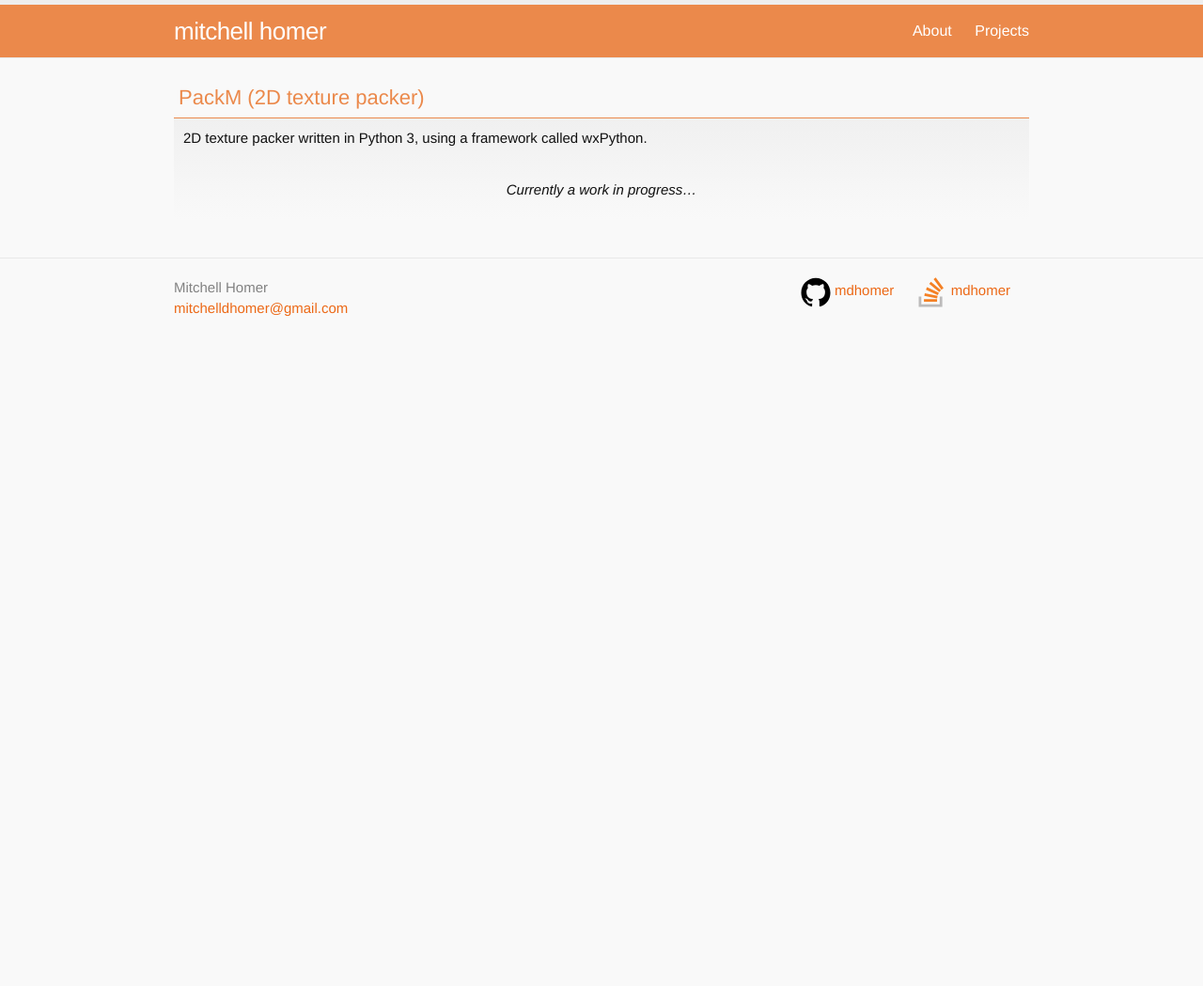
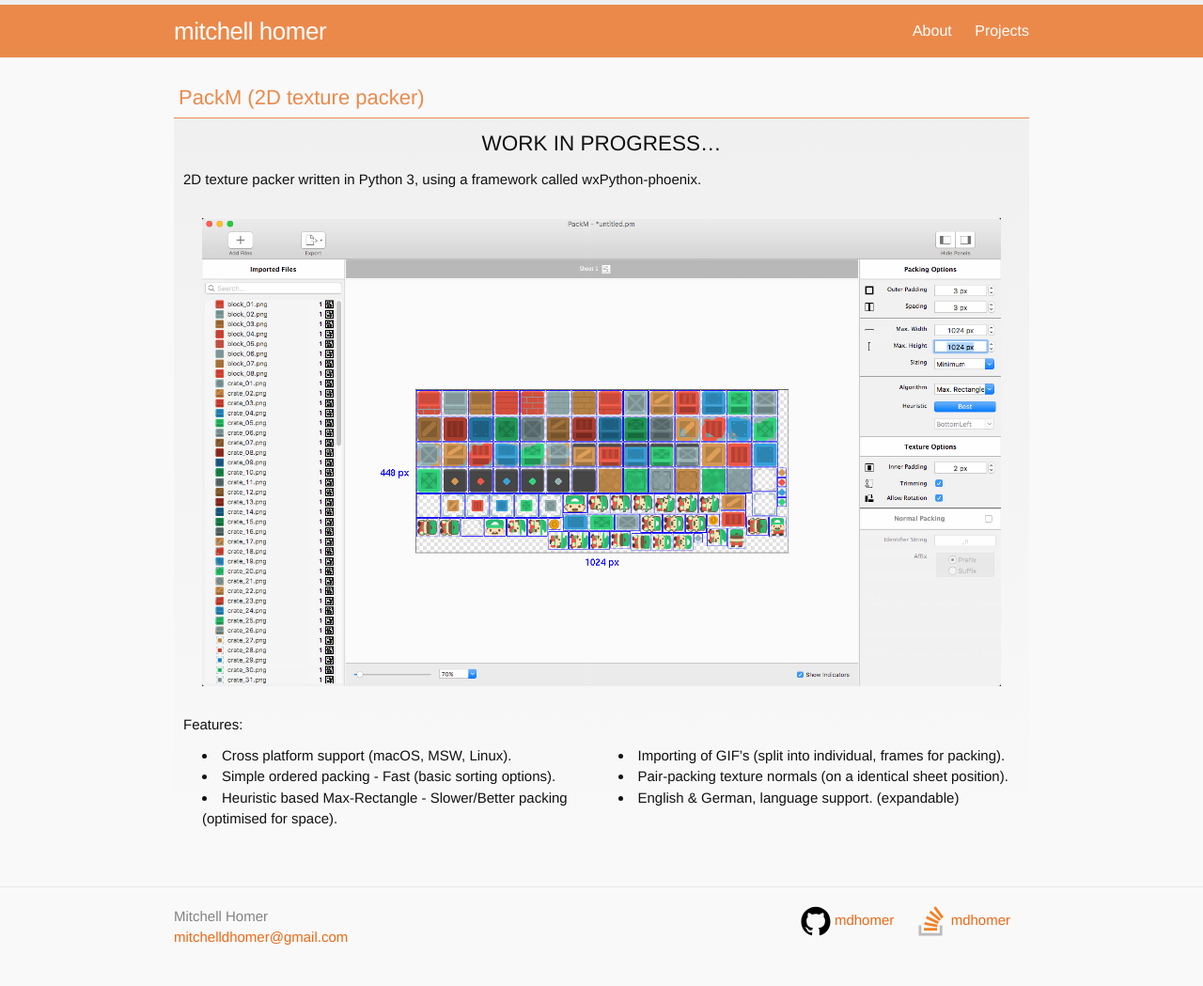
Before and after one commit to mdhomer/mdhomer.github.io, a Jekyll site: the page built from _projects/2-PackM.md, in a window 1280 px wide. Shown: the whole page at 94% size. Built offline with Jekyll 4.4.1, drawn with Linux system fonts in a browser that asks for light colours; before the commit the page ends 900 px from its top, so only the background shows below that.

Commit message:
pack-m info. & mixins

```diff
--- a/_projects/2-PackM.md
+++ b/_projects/2-PackM.md
@@ -6,8 +6,19 @@ permalink: /projects/2-PackM
 image: /assets/images/projects/2-PackM/packm-logo.png
 desc: Cross platform (macOS, MSW, Linux) texture packing application.<br><br>In progress...
 ---
-2D texture packer written in Python 3, using a framework called wxPython.
 
-<br />
-*Currently a work in progress...*
+## WORK IN PROGRESS...
 {:.center}
+
+2D texture packer written in Python 3, using a framework called wxPython-phoenix.
+
+![Screenshot - macOS Sierra](/assets/images/projects/2-PackM/packm-screenshot.png){:.padding}
+
+#### Features:
+- Cross platform support (macOS, MSW, Linux).
+- Simple ordered packing - Fast (basic sorting options).
+- Heuristic based Max-Rectangle - Slower/Better packing (optimised for space).
+- Importing of GIF's (split into individual, frames for packing).
+- Pair-packing texture normals (on a identical sheet position).
+- English & German, language support. (expandable)
+{:.list-2col}
--- /dev/null
+++ b/_sass/mixin-utility.scss
@@ -0,0 +1,14 @@
+$browsers: '-webkit-', '-moz-', '-ms-', '-o-', '';
+
+@mixin calcs($style, $value){
+    @each $b in $browsers {
+        #{$style}: #{$b}calc(#{$value});
+    }
+    #{$style}: expression(#{$value});
+}
+
+@mixin cols($value){
+    @each $b in $browsers {
+        #{$b}columns: $value;
+    }
+}
--- a/_sass/pages/project.scss
+++ b/_sass/pages/project.scss
@@ -1,9 +1,15 @@
 .list-2col {
-    -webkit-columns: 2;
-       -moz-columns: 2;
-        -ms-columns: 2;
-            columns: 2;
+    @include cols(2);
     list-style-position: inside;
+    @include media-query($on-palm){
+        @include cols(1);
+    }
+}
+
+.padding {
+    padding: $spacing-unit;
+    @include calcs(width, '100% - #{$spacing-unit*2}');
+    @include calcs(height, '100% - #{$spacing-unit*2}');
 }
 
 .float-left {
--- a/assets/main.scss
+++ b/assets/main.scss
@@ -47,4 +47,5 @@ $on-laptop:        800px;
 
 // Import partials from the `minima` theme.
 @import "minima";
+@import "mixin-utility";
 @import "pages/all";
```
Also changed, not shown: assets/images/projects/2-PackM/packm-screenshot.png (added).
